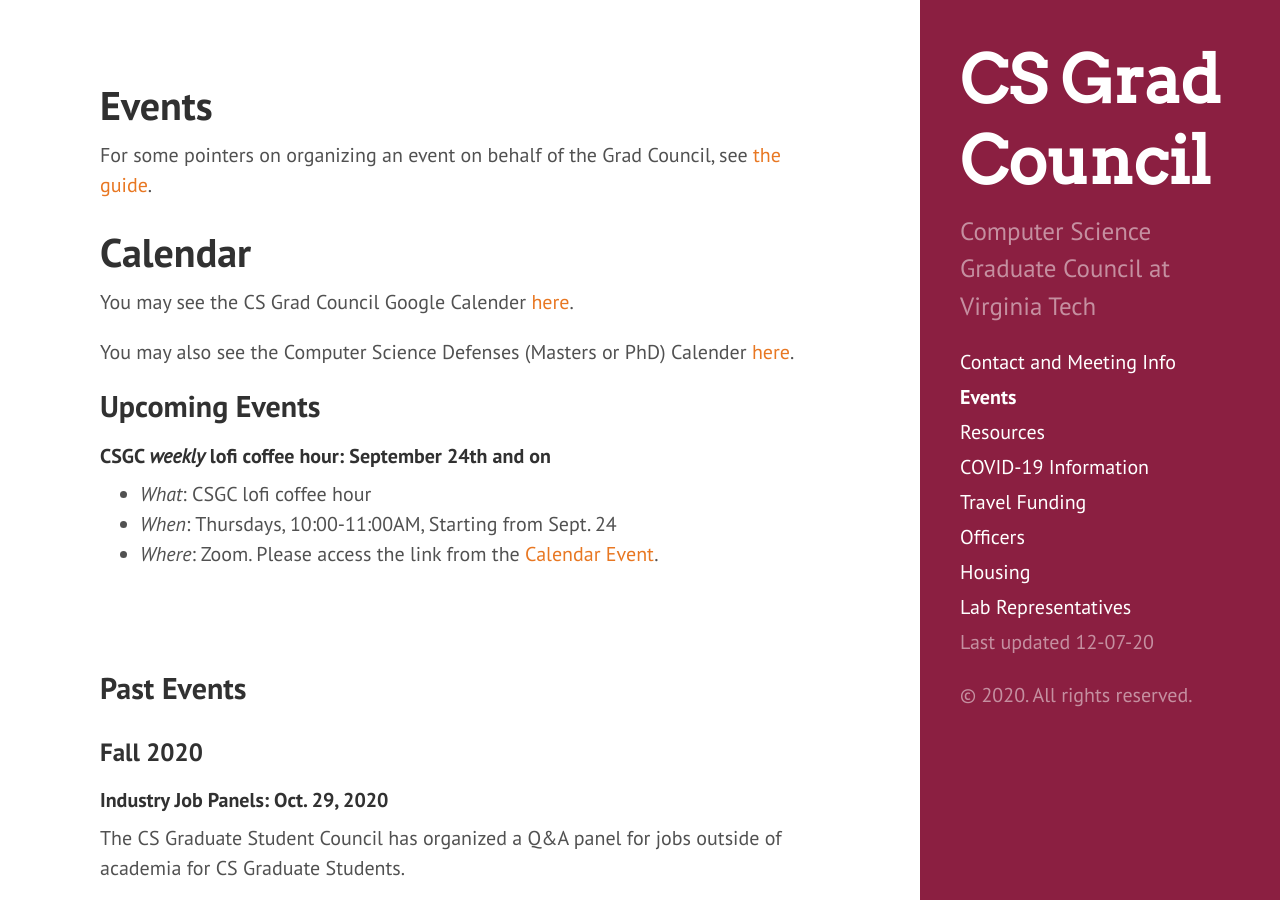
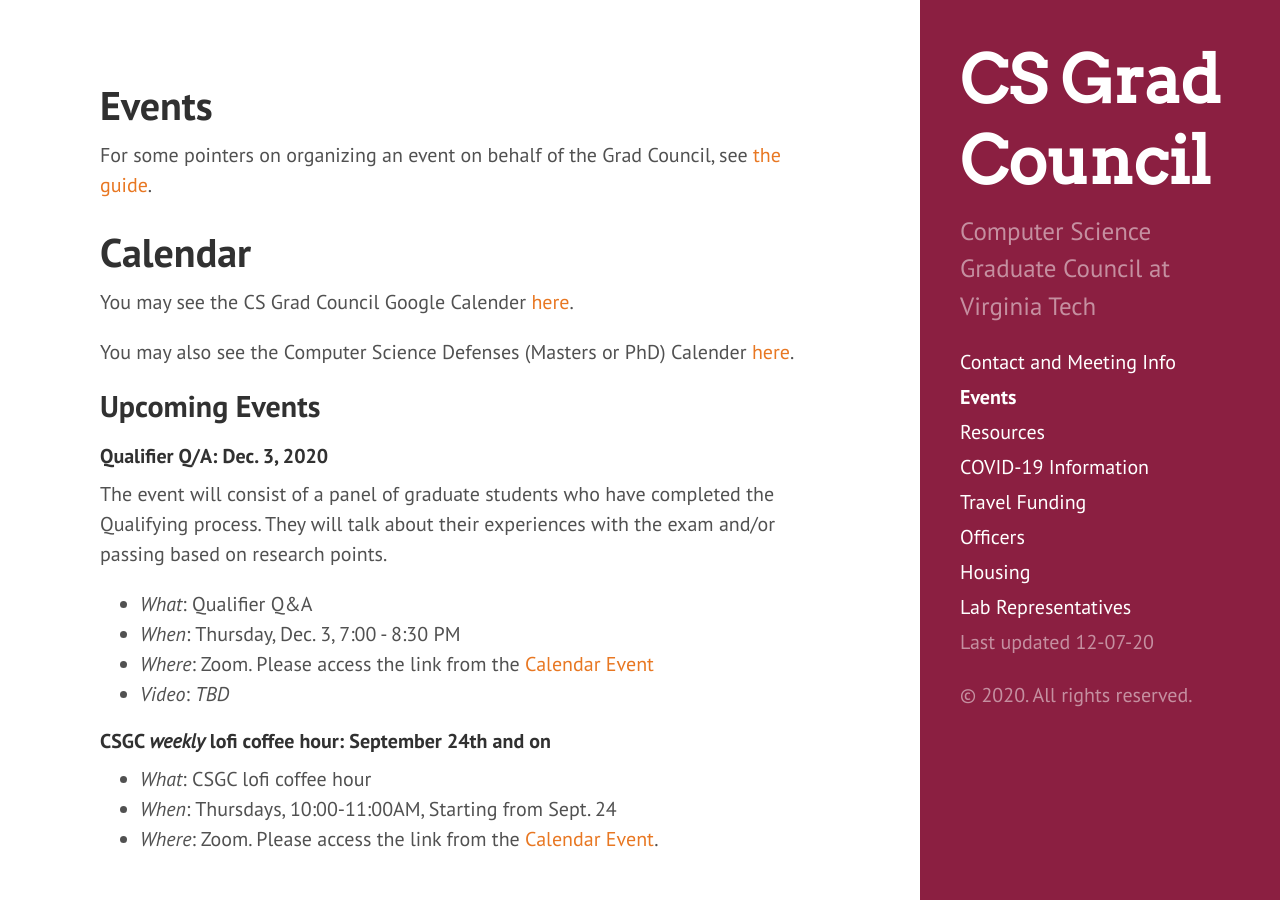
Before and after one commit to CSGraduateCouncil-VirginiaTech/csgc-website, a Jekyll site: the page built from events.md, in a window 1280 px wide and 900 px high. Built offline with Jekyll 4.4.1, drawn with Linux system fonts in a browser that asks for light colours.

Commit message:
Qualifier (#119)
* add qualifier q/a event

Signed-off-by: Alex Hicks <awh4kc@virginia.edu>

* fix typo

Signed-off-by: Alex Hicks <awh4kc@virginia.edu>

* Fixed Links

* Added the Link to the Calendar
* Changed the Video link to be TBD (video hasn't been created yet)

* Update events.md

Update last year's Qualifier QA Link

Co-authored-by: franceme <frantzme@vt.edu>
Co-authored-by: Shakiba D <davari.shakiba@gmail.com>

```diff
--- a/events.md
+++ b/events.md
@@ -13,6 +13,15 @@
 You may also see the Computer Science Defenses (Masters or PhD) Calender [here](https://calendar.google.com/calendar?cid=Y184b2dhNHRtdXNzbjcydXRnM3ViYzRmcXZ2a0Bncm91cC5jYWxlbmRhci5nb29nbGUuY29t).
 
 ## Upcoming Events
+
+#### Qualifier Q/A: Dec. 3, 2020
+
+The event will consist of a panel of graduate students who have completed the Qualifying process. They will talk about their experiences with the exam and/or passing based on research points.
+
+- *What*: Qualifier Q&A
+- *When*: Thursday, Dec. 3, 7:00 - 8:30 PM
+- *Where*: Zoom.  Please access the link from the [Calendar Event](https://calendar.google.com/calendar?cid=dnQuZWR1X240bnQ0aGdlNTBrdjdqajFjZDN1NzllaW1rQGdyb3VwLmNhbGVuZGFyLmdvb2dsZS5jb20)
+- *Video*: *TBD*
 
 #### CSGC ***weekly*** lofi coffee hour: September 24th and on
 
@@ -93,7 +102,7 @@
 - *When*: Wednesday, Dec. 4, 6:30 - 8:30 PM
 - *Where*: GLC Room F
 - *Food*: Dinner will be provided.
-- *Video*: Available [here](https://drive.google.com/file/d/1Ak-BGHjSiHT8IS5q84GfhVdyKlPQu4TD/view?usp=sharing)
+- *Video*: Available [here](https://drive.google.com/file/d/1IfbxUI5-S7p9XPeHOpddCMPEK1gaMcjz/view?usp=sharing)
 
 #### Industry Job Panels: Oct. 17, 2019
 
```
Also changed, not shown: 1 other file.
